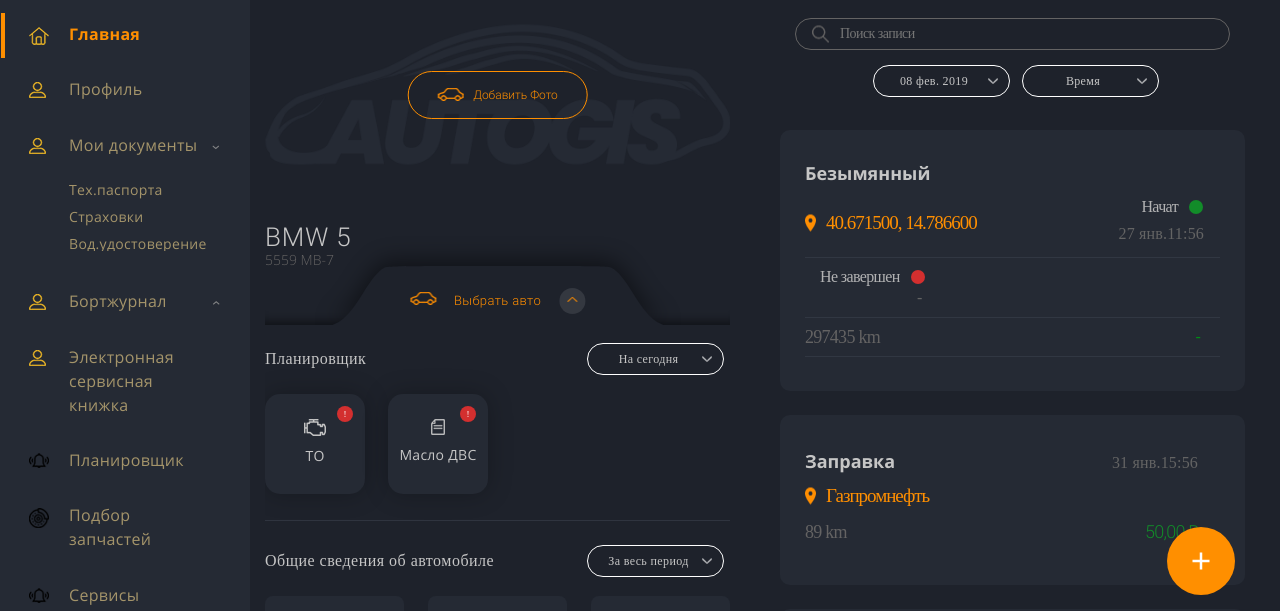
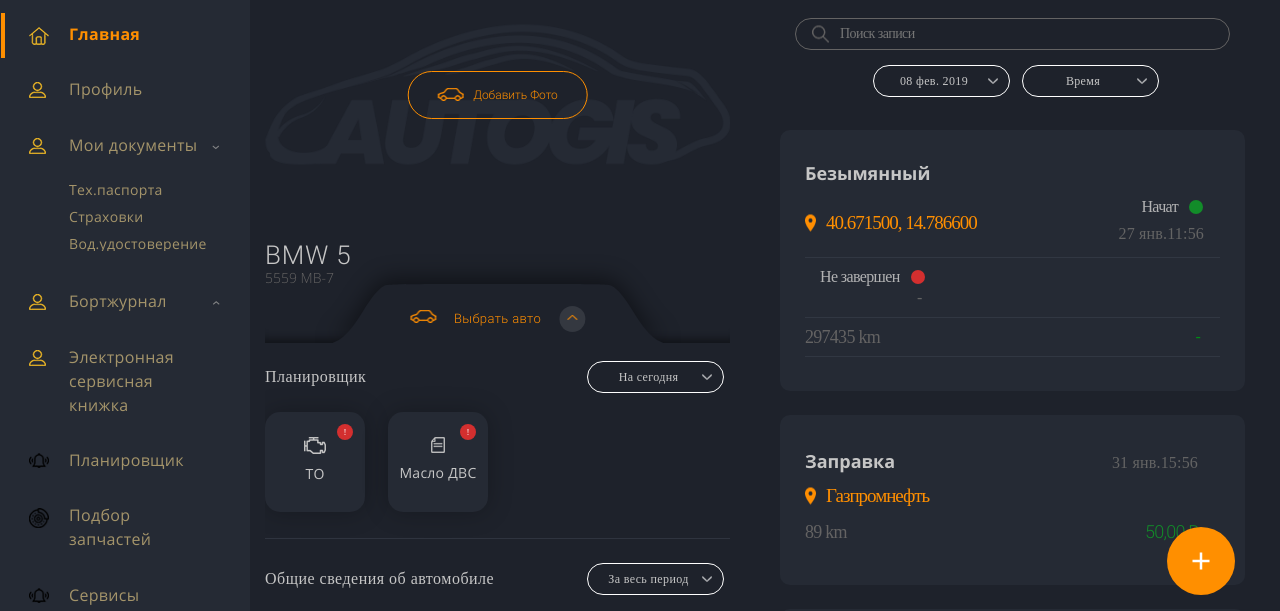
Before and after one commit to juniorcreator/bortjurnal, a website: page index.html in a window 1280 px wide. Shown: the part 184-795 px from the top of the page. Drawn offline with Linux system fonts and the light colour scheme; a web font is replaced by a local one.

Commit message:
car view2

```diff
--- a/resources/sass/pages/_home.scss
+++ b/resources/sass/pages/_home.scss
@@ -113,7 +113,6 @@
   display: flex;
   flex-direction: column;
   justify-content: flex-end;
-  padding-bottom: 18px;
   &__title {
     position: relative;
     z-index: 2;
@@ -241,6 +240,7 @@
   border-bottom: 1px solid #2f343f;
   padding-bottom: 26px;
   margin-bottom: 24px;
+  margin-top: 18px;
   &__wrap {
     display: flex;
     justify-content: flex-start;
```
Also changed, not shown: public/css/app.css, 1 other file.
